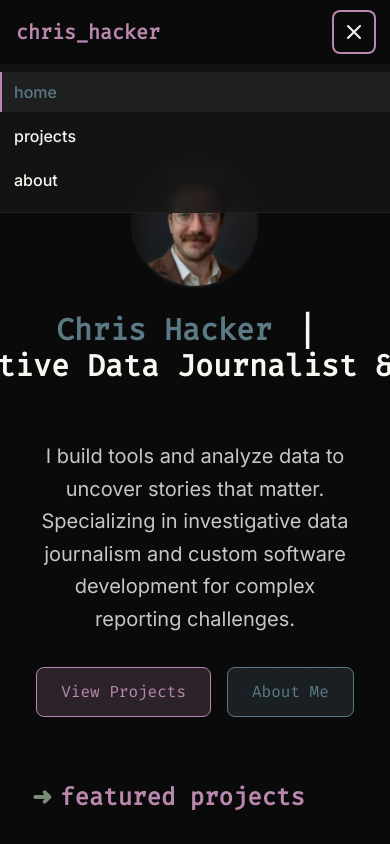
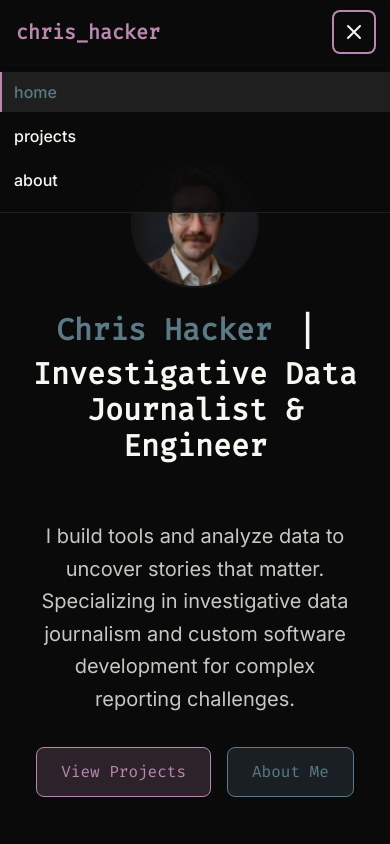
Before and after one commit to cmhac/cmhac.github.io, a Next.js app: page / in a window 390 px wide. Both pictures are taken after a click on the button "Open main menu". Built offline with nearby package versions, Linux system fonts and the light colour scheme.

Commit message:
fix: improve mobile navigation and header text wrapping
- Fix mobile navigation dropdown visibility
- Add absolute positioning and proper z-index
- Improve backdrop blur and background opacity
- Fix header text wrapping tests
- Add border to mobile menu for better visibility

```diff
--- a/src/app/page.tsx
+++ b/src/app/page.tsx
@@ -60,14 +60,14 @@ export default async function Home() {
                 priority
               />
             </div>
-            <h1 className="text-3xl md:text-4xl lg:text-5xl font-bold mb-6 font-mono flex flex-wrap justify-center gap-x-2">
+            <h1 className="text-3xl md:text-4xl lg:text-5xl font-bold mb-6 font-mono flex flex-wrap justify-center gap-2 min-h-[3.5rem] md:min-h-[4rem] lg:min-h-[4.5rem] items-center max-w-[90vw] mx-auto">
               <span className="text-terminal-cyan whitespace-nowrap">
                 {siteSettings.author}
               </span>
               <span className="text-terminal-text whitespace-nowrap">
                 &nbsp;|&nbsp;
               </span>
-              <span className="text-terminal-text whitespace-nowrap">
+              <span className="text-terminal-text">
                 {siteSettings.description}
               </span>
             </h1>
--- a/src/components/Navigation.tsx
+++ b/src/components/Navigation.tsx
@@ -133,11 +133,11 @@ export default function Navigation() {
 
       {/* Mobile menu */}
       <div
-        className={`sm:hidden ${isMenuOpen ? "block" : "hidden"}`}
+        className={`sm:hidden absolute w-full ${isMenuOpen ? "block" : "hidden"}`}
         id="mobile-menu"
         data-testid="mobile-menu"
       >
-        <div className="pt-2 pb-3 space-y-1 bg-terminal-selection/50 backdrop-blur-sm">
+        <div className="pt-2 pb-3 space-y-1 bg-terminal/90 backdrop-blur-sm border-b border-terminal-selection">
           <Link
             href="/"
             onClick={() => setIsMenuOpen(false)}
```
Also changed, not shown: 1 other file (tests, documents, lock files or other folders).
